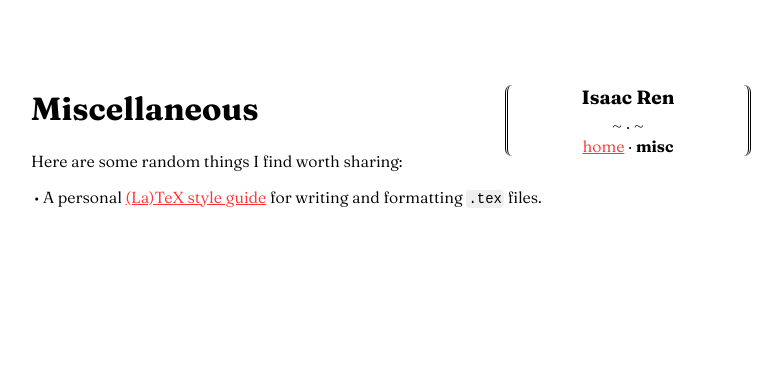
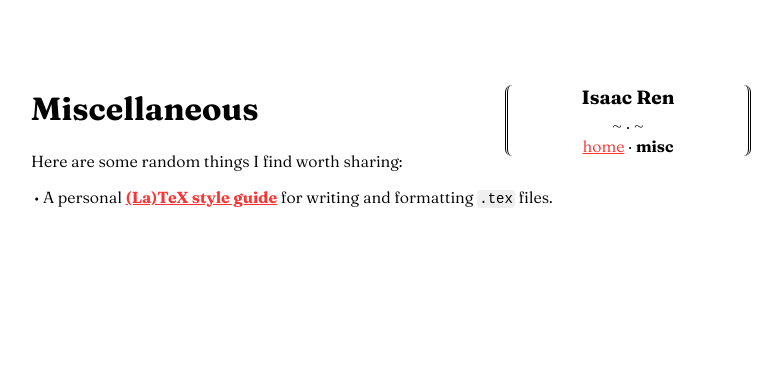
Before and after one commit to isaacxren/isaacxren.github.io, a Jekyll site: the page built from misc/index.md, in a window 1280 px wide. Shown: the top 380 px of the page, without its empty margins (249-1031 px from the left). Built offline with Jekyll 4.4.1, drawn with Linux system fonts in a browser that asks for light colours; some web fonts are replaced.

Commit message:
make link bold

```diff
--- a/misc/index.md
+++ b/misc/index.md
@@ -5,4 +5,4 @@ title: Miscellaneous
 
 Here are some random things I find worth sharing:
 
-* A personal [(La)TeX style guide](/misc/LaTeX-style-guide) for writing and formatting `.tex` files.
+* A personal [**(La)TeX style guide**](/misc/LaTeX-style-guide) for writing and formatting `.tex` files.
```
